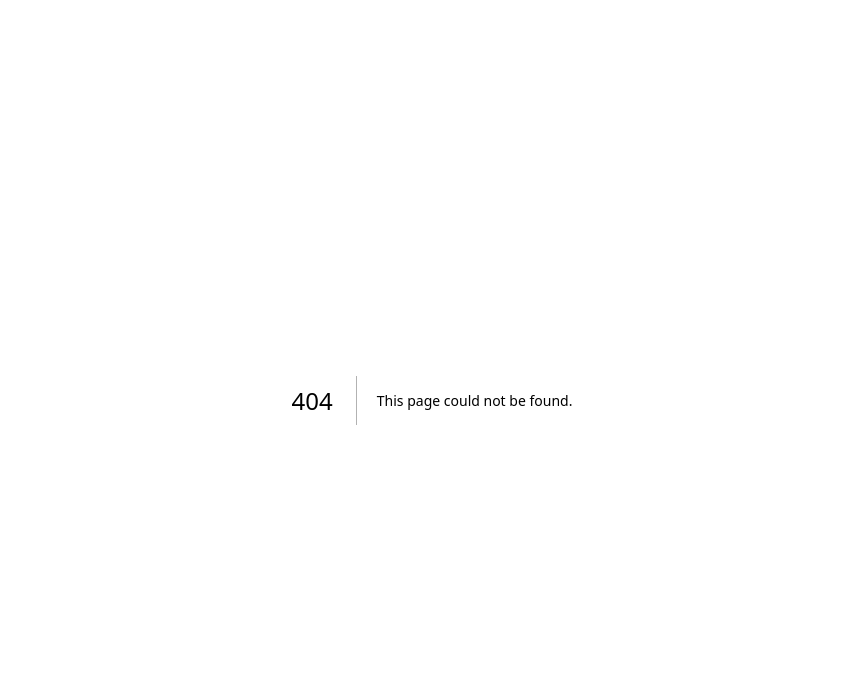
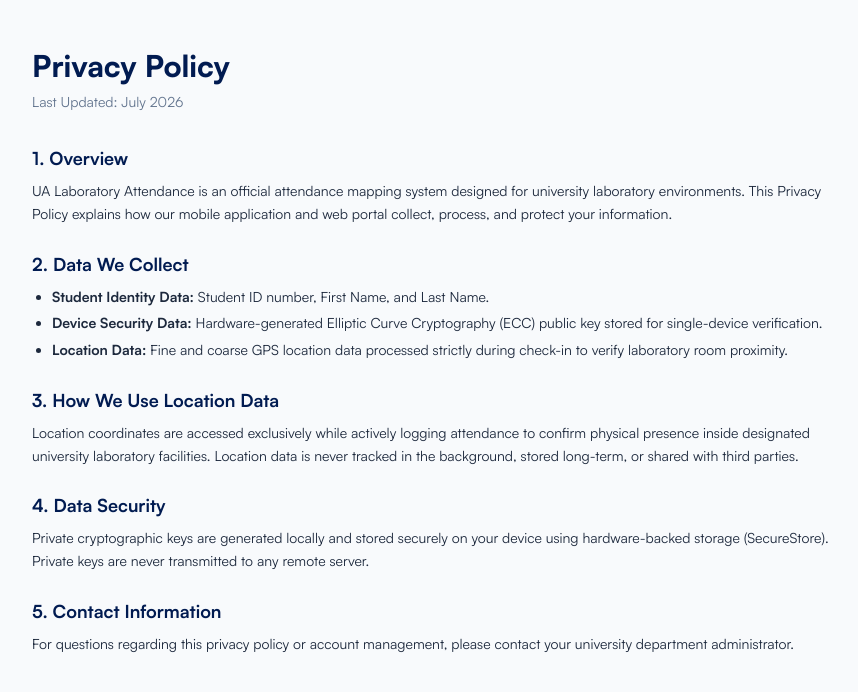
Before and after one commit to iyawnnn/Lab-Attendance, a Next.js app: page /privacy in a window 1280 px wide. Before the commit this address had no page. Shown: the top 692 px of the page, without its empty margins (208-1066 px from the left). Built offline with nearby package versions, Linux system fonts and the light colour scheme.

Commit message:
feat(deploy): implement rate limiting, privacy policy, and build fixes

```diff
--- /dev/null
+++ b/app/privacy/page.tsx
@@ -0,0 +1,61 @@
+export default function PrivacyPolicyPage() {
+  return (
+    <main className="min-h-screen bg-slate-50 text-slate-800 font-sans p-6 md:p-12 max-w-4xl mx-auto">
+      <h1 className="text-3xl font-extrabold text-[#011B51] mb-2">
+        Privacy Policy
+      </h1>
+      <p className="text-sm text-slate-500 mb-8">
+        Last Updated: July 2026
+      </p>
+
+      <div className="space-y-6 text-sm leading-relaxed">
+        <section>
+          <h2 className="text-lg font-bold text-[#011B51] mb-2">
+            1. Overview
+          </h2>
+          <p>
+            UA Laboratory Attendance is an official attendance mapping system designed for university laboratory environments. This Privacy Policy explains how our mobile application and web portal collect, process, and protect your information.
+          </p>
+        </section>
+
+        <section>
+          <h2 className="text-lg font-bold text-[#011B51] mb-2">
+            2. Data We Collect
+          </h2>
+          <ul className="list-disc pl-5 space-y-1">
+            <li><strong>Student Identity Data:</strong> Student ID number, First Name, and Last Name.</li>
+            <li><strong>Device Security Data:</strong> Hardware-generated Elliptic Curve Cryptography (ECC) public key stored for single-device verification.</li>
+            <li><strong>Location Data:</strong> Fine and coarse GPS location data processed strictly during check-in to verify laboratory room proximity.</li>
+          </ul>
+        </section>
+
+        <section>
+          <h2 className="text-lg font-bold text-[#011B51] mb-2">
+            3. How We Use Location Data
+          </h2>
+          <p>
+            Location coordinates are accessed exclusively while actively logging attendance to confirm physical presence inside designated university laboratory facilities. Location data is never tracked in the background, stored long-term, or shared with third parties.
+          </p>
+        </section>
+
+        <section>
+          <h2 className="text-lg font-bold text-[#011B51] mb-2">
+            4. Data Security
+          </h2>
+          <p>
+            Private cryptographic keys are generated locally and stored securely on your device using hardware-backed storage (SecureStore). Private keys are never transmitted to any remote server.
+          </p>
+        </section>
+
+        <section>
+          <h2 className="text-lg font-bold text-[#011B51] mb-2">
+            5. Contact Information
+          </h2>
+          <p>
+            For questions regarding this privacy policy or account management, please contact your university department administrator.
+          </p>
+        </section>
+      </div>
+    </main>
+  );
+}
```
